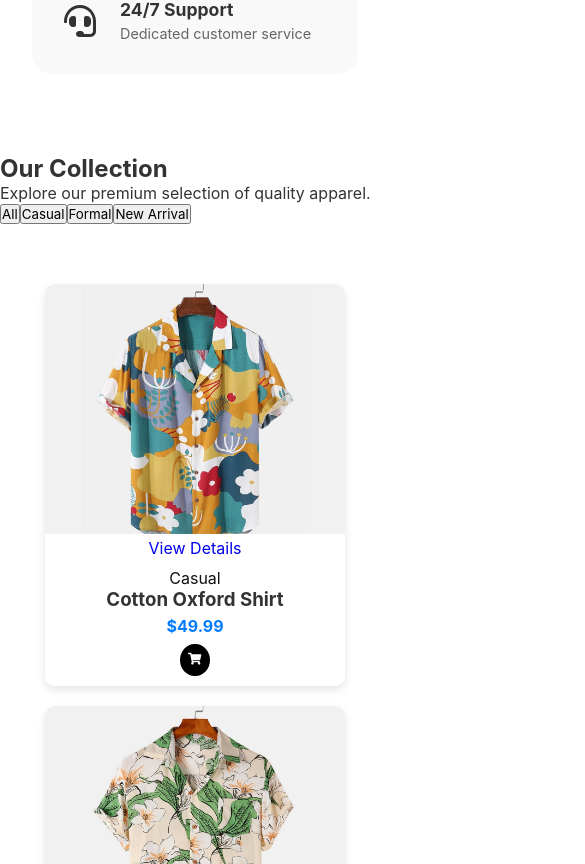
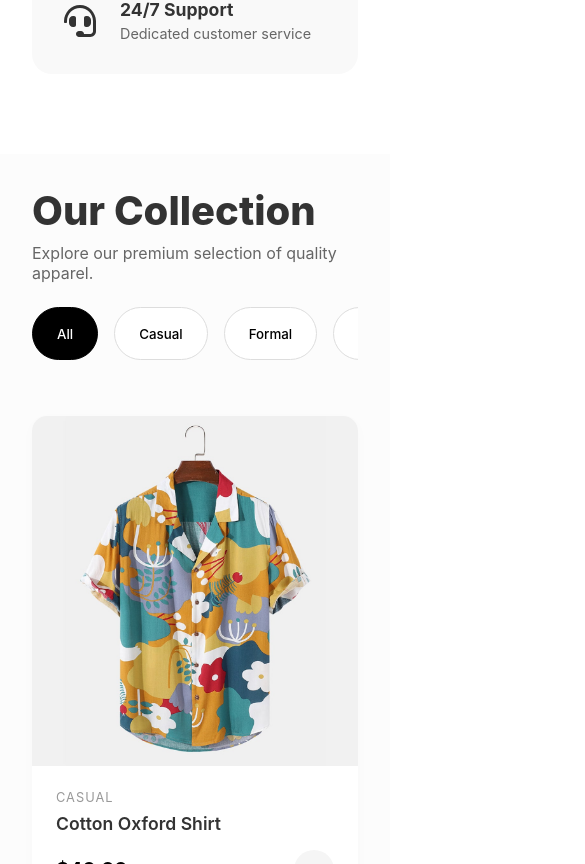
Before and after one commit to Kidkasam/ecommerce, a React (Vite) app: page / in a window 390 px wide. Shown: the part 1380-2244 px from the top of the page, 585 px wide, since content can reach past the window. Built offline with nearby package versions, Linux system fonts and the light colour scheme.

Commit message:
style: final UI adjustments and responsive fixes

```diff
--- a/src/pages/cart/Cart.css
+++ b/src/pages/cart/Cart.css
@@ -1,95 +1,259 @@
+.cart-page {
+  background-color: #f8f9fa;
+  min-height: 100vh;
+}
+
 .cart-container {
-  width: 80%;
-  margin: 2rem auto;
-  padding: 2rem;
-  background: #fff;
-  border-radius: 16px;
-  box-shadow: 0 4px 15px rgba(0, 0, 0, 0.1);
+  max-width: 1200px;
+  margin: 0 auto;
+  padding: 4rem 2rem;
 }
 
 .cart-header {
   display: flex;
   justify-content: space-between;
-  align-items: center;
-  margin-bottom: 1.5rem;
+  align-items: flex-end;
+  margin-bottom: 3rem;
+  border-bottom: 1px solid #eee;
+  padding-bottom: 1.5rem;
 }
 
-.back-btn {
-  text-decoration: none;
-  background: #333;
-  color: white;
-  padding: 0.5rem 1rem;
-  border-radius: 8px;
+.header-title h1 {
+  font-size: 2.2rem;
+  font-weight: 800;
+  margin-bottom: 0.5rem;
 }
 
-.cart-items {
+.header-title span {
+  color: #666;
+}
+
+.back-link {
+  color: #000;
+  font-weight: 600;
+  text-decoration: underline;
+}
+
+.cart-content {
+  display: grid;
+  grid-template-columns: 1fr 380px;
+  gap: 3rem;
+  align-items: start;
+}
+
+.cart-items-section {
   display: flex;
   flex-direction: column;
   gap: 1.5rem;
 }
 
-.cart-item {
-  display: flex;
+.cart-card {
+  background: white;
+  border-radius: 16px;
+  padding: 1.5rem;
+  display: grid;
+  grid-template-columns: 120px 1fr auto;
+  gap: 2rem;
   align-items: center;
-  gap: 1.5rem;
-  border-bottom: 1px solid #ddd;
-  padding-bottom: 1rem;
+  box-shadow: 0 4px 12px rgba(0, 0, 0, 0.03);
 }
 
-.cart-item img {
-  width: 100px;
-  height: 100px;
-  border-radius: 10px;
+.item-image {
+  height: 140px;
+  border-radius: 12px;
+  overflow: hidden;
+}
+
+.item-image img {
+  width: 100%;
+  height: 100%;
   object-fit: cover;
 }
 
-.cart-info h3 {
-  margin: 0;
+.item-cat {
+  font-size: 0.75rem;
+  text-transform: uppercase;
+  color: #999;
+  letter-spacing: 1px;
 }
 
-.qty-control {
+.item-main h3 {
+  margin: 0.4rem 0;
+  font-size: 1.2rem;
+}
+
+.item-price-unit {
+  font-weight: 500;
+  color: #666;
+}
+
+.item-controls {
   display: flex;
   align-items: center;
-  gap: 0.5rem;
-  margin-top: 0.4rem;
+  gap: 2rem;
+  margin-top: 1.5rem;
 }
 
-.qty-control button {
-  border: none;
-  background: #222;
-  color: white;
-  padding: 0.3rem 0.7rem;
-  border-radius: 6px;
-  cursor: pointer;
+.qty-picker {
+  display: flex;
+  align-items: center;
+  background: #f5f5f5;
+  padding: 0.5rem 1rem;
+  border-radius: 30px;
+  gap: 1.5rem;
 }
 
-.remove-btn {
+.qty-picker button {
+  background: none;
   border: none;
-  background: crimson;
-  color: white;
-  padding: 0.4rem 0.8rem;
-  border-radius: 6px;
-  margin-top: 0.5rem;
   cursor: pointer;
+  display: flex;
+  align-items: center;
+  color: #333;
 }
 
-.cart-footer {
-  text-align: right;
-  margin-top: 2rem;
+.qty-picker span {
+  font-weight: 700;
+  min-width: 20px;
+  text-align: center;
 }
 
-.checkout-btn {
-  background: limegreen;
-  color: white;
+.delete-btn {
+  background: none;
   border: none;
-  padding: 0.7rem 1.5rem;
-  border-radius: 10px;
+  color: #ff4d4d;
   cursor: pointer;
+  font-size: 1.1rem;
+  transition: transform 0.2s;
 }
 
-.empty-cart {
+.delete-btn:hover {
+  transform: scale(1.2);
+}
+
+.item-total-price {
+  font-size: 1.2rem;
+  font-weight: 700;
+}
+
+/* Summary Card */
+.summary-card {
+  background: white;
+  padding: 2.5rem;
+  border-radius: 20px;
+  box-shadow: 0 10px 30px rgba(0, 0, 0, 0.05);
+  position: sticky;
+  top: 120px;
+}
+
+.summary-card h3 {
+  font-size: 1.5rem;
+  margin-bottom: 2rem;
+}
+
+.summary-row {
+  display: flex;
+  justify-content: space-between;
+  margin-bottom: 1.2rem;
+  color: #555;
+  font-size: 1.05rem;
+}
+
+.summary-row.tax {
+  font-size: 0.9rem;
+  font-style: italic;
+}
+
+.summary-divider {
+  height: 1px;
+  background: #eee;
+  margin: 1.5rem 0;
+}
+
+.summary-row.total {
+  color: #000;
+  font-weight: 800;
+  font-size: 1.4rem;
+  margin-bottom: 2rem;
+}
+
+.checkout-proceed-btn {
+  width: 100%;
+  padding: 1.2rem;
+  background: #000;
+  color: #fff;
+  border: none;
+  border-radius: 12px;
+  font-size: 1.1rem;
+  font-weight: 600;
+  cursor: pointer;
+  display: flex;
+  align-items: center;
+  justify-content: center;
+  gap: 1rem;
+  transition: all 0.3s;
+}
+
+.checkout-proceed-btn:hover {
+  background: #333;
+  transform: translateY(-2px);
+}
+
+.summary-note {
+  margin-top: 1.5rem;
+  font-size: 0.8rem;
+  color: #999;
   text-align: center;
-  font-size: 1.2rem;
+}
+
+/* Empty State */
+.empty-cart-state {
+  text-align: center;
+  padding: 5rem 0;
+}
+
+.empty-icon {
+  font-size: 4rem;
+  color: #eee;
+  margin-bottom: 1.5rem;
+}
+
+.empty-cart-state h2 {
+  font-size: 2rem;
+  margin-bottom: 1rem;
+}
+
+.empty-cart-state p {
   color: #666;
-  margin-top: 2rem;
+  margin-bottom: 2.5rem;
 }
+
+.shop-now-btn {
+  display: inline-block;
+  padding: 1rem 2.5rem;
+  background: #000;
+  color: #fff;
+  border-radius: 30px;
+  font-weight: 600;
+}
+
+@media (max-width: 992px) {
+  .cart-content {
+    grid-template-columns: 1fr;
+  }
+}
+
+@media (max-width: 600px) {
+  .cart-card {
+    grid-template-columns: 1fr;
+    text-align: center;
+  }
+
+  .item-image {
+    height: 200px;
+  }
+
+  .item-controls {
+    justify-content: center;
+  }
+}
--- a/src/pages/contact/Contact.jsx
+++ b/src/pages/contact/Contact.jsx
@@ -4,6 +4,8 @@ import { FaPhoneAlt, FaEnvelope, FaMapMarkerAlt } from "react-icons/fa";
 
 const Contact = () => {
   return (
+    <>
+
     <div className="contact-container">
       <h2>Contact Us</h2>
 
@@ -33,6 +35,8 @@ const Contact = () => {
         </form>
       </div>
     </div>
+    </>
+
   );
 };
 
--- a/src/pages/productDetails/ProductDetail.css
+++ b/src/pages/productDetails/ProductDetail.css
@@ -1,68 +1,137 @@
+.product-details-page {
+  padding: 4rem 2rem;
+  background-color: #fff;
+  min-height: 90vh;
+}
+
 .product-details-container {
+  max-width: 1200px;
+  margin: 0 auto;
+  display: grid;
+  grid-template-columns: 1.2fr 1fr;
+  gap: 5rem;
+  align-items: center;
+}
+
+.image-section {
+  background: #f9f9f9;
+  border-radius: 30px;
+  padding: 2rem;
   display: flex;
-  flex-wrap: wrap;
-  gap: 2rem;
-  padding: 2rem;
-  background-color: #fdfdfd;
   justify-content: center;
-  align-items: flex-start;
+  overflow: hidden;
 }
 
 .image-section img {
-  max-width: 400px;
   width: 100%;
-  border-radius: 10px;
-  box-shadow: 0 6px 15px rgba(0,0,0,0.1);
+  max-width: 500px;
+  height: auto;
+  object-fit: contain;
+  border-radius: 20px;
 }
 
 .info-section {
-  max-width: 500px;
   display: flex;
   flex-direction: column;
-  gap: 1rem;
+}
+
+.back-nav-btn {
+  background: none;
+  border: none;
+  display: flex;
+  align-items: center;
+  gap: 0.5rem;
+  font-weight: 600;
+  color: #888;
+  cursor: pointer;
+  margin-bottom: 2rem;
+  transition: color 0.3s;
+}
+
+.back-nav-btn:hover {
+  color: #000;
+}
+
+.info-category {
+  font-size: 0.9rem;
+  text-transform: uppercase;
+  letter-spacing: 2px;
+  color: #999;
+  margin-bottom: 0.5rem;
 }
 
 .info-section h1 {
-  font-size: 2rem;
-  color: #333;
+  font-size: 3.5rem;
+  font-weight: 800;
+  line-height: 1.1;
+  margin-bottom: 1.5rem;
+  color: #000;
 }
 
 .info-section .price {
-  font-size: 1.5rem;
-  color: #e63946;
-  font-weight: bold;
+  font-size: 2rem;
+  font-weight: 700;
+  color: #333;
+  margin-bottom: 2rem;
 }
 
 .info-section .desc {
-  font-size: 1rem;
+  font-size: 1.1rem;
+  line-height: 1.8;
   color: #555;
-  line-height: 1.5;
+  margin-bottom: 2.5rem;
 }
 
-.add-to-cart-btn, .back-btn {
-  padding: 0.7rem 1.5rem;
-  font-size: 1rem;
-  border: none;
-  border-radius: 6px;
-  cursor: pointer;
-  transition: 0.2s;
-  margin-top: 0.5rem;
+.feature-list {
+  display: flex;
+  flex-direction: column;
+  gap: 0.8rem;
+  margin-bottom: 3rem;
+}
+
+.feature {
+  display: flex;
+  align-items: center;
+  gap: 0.8rem;
+  font-weight: 500;
+  color: #444;
 }
 
 .add-to-cart-btn {
-  background-color: #1d3557;
-  color: white;
+  padding: 1.2rem 2.5rem;
+  background: #000;
+  color: #fff;
+  border: none;
+  border-radius: 50px;
+  font-size: 1.1rem;
+  font-weight: 600;
+  cursor: pointer;
+  display: flex;
+  align-items: center;
+  justify-content: center;
+  gap: 1rem;
+  transition: all 0.3s;
+  box-shadow: 0 10px 30px rgba(0, 0, 0, 0.1);
 }
 
 .add-to-cart-btn:hover {
-  background-color: #457b9d;
+  background: #333;
+  transform: translateY(-3px);
+  box-shadow: 0 15px 40px rgba(0, 0, 0, 0.2);
 }
 
-.back-btn {
-  background-color: #f1faee;
-  color: #1d3557;
+.not-found-container {
+  text-align: center;
+  padding: 10rem 0;
 }
 
-.back-btn:hover {
-  background-color: #a8dadc;
+@media (max-width: 992px) {
+  .product-details-container {
+    grid-template-columns: 1fr;
+    gap: 3rem;
+  }
+
+  .info-section h1 {
+    font-size: 2.5rem;
+  }
 }
--- a/src/pages/products/Products.css
+++ b/src/pages/products/Products.css
@@ -1,81 +1,226 @@
-.container{
-    width: 100%;
-
-    text-align: center;
-    padding: 60px 0;
-
-    color: #111;
-
-}
-.container h2{
-    font-size: 40px;
-    margin-bottom: 30px;
-    color: #222;
+.catalog-wrapper {
+  padding-top: 2rem;
+  background-color: #fcfcfc;
 }
 
-.products-grid{
-    display: grid;
-    grid-template-columns: repeat(auto-fit, minmax(250px, 1fr));
-
-    gap: 20px;
-    justify-items: center;
-}
-.pro-card {
-  width: 100%;
-  max-width: 300px;
-  overflow: hidden;
-  cursor: pointer;
-  background: #fff;
-  border-radius: 10px;
-  box-shadow: 0 4px 8px rgba(0,0,0,0.1);
-  transition: 0.3s;
+.catalog-header {
+  max-width: 1200px;
+  margin: 0 auto;
+  padding: 0 2rem;
+  display: flex;
+  justify-content: space-between;
+  align-items: flex-end;
+  margin-bottom: 3rem;
 }
 
-.pro-card img {
+.title-section h2 {
+  font-size: 2.5rem;
+  font-weight: 800;
+  margin-bottom: 0.5rem;
+}
+
+.title-section p {
+  color: #666;
+}
+
+.filter-bar {
+  display: flex;
+  gap: 1rem;
+}
+
+.filter-btn {
+  padding: 0.6rem 1.5rem;
+  border-radius: 30px;
+  border: 1px solid #ddd;
+  background: white;
+  cursor: pointer;
+  font-weight: 500;
+  transition: all 0.3s ease;
+}
+
+.filter-btn.active,
+.filter-btn:hover {
+  background: #000;
+  color: #fff;
+  border-color: #000;
+}
+
+/* Products Grid */
+.container {
+  max-width: 1200px;
+  margin: 0 auto;
+  padding: 0 2rem 4rem;
+}
+
+.products-grid {
+  display: grid;
+  grid-template-columns: repeat(auto-fill, minmax(280px, 1fr));
+  gap: 2.5rem;
+}
+
+.pro-card {
+  background: white;
+  border-radius: 15px;
+  overflow: hidden;
+  transition: transform 0.3s;
+  box-shadow: 0 4px 15px rgba(0, 0, 0, 0.02);
+}
+
+.pro-card:hover {
+  transform: translateY(-5px);
+  box-shadow: 0 10px 30px rgba(0, 0, 0, 0.08);
+}
+
+.img-container {
+  position: relative;
+  display: block;
+  height: 350px;
+  overflow: hidden;
+}
+
+.img-container img {
   width: 100%;
-  height: 250px;
+  height: 100%;
+  object-fit: cover;
+  transition: transform 0.5s;
+}
+
+.pro-card:hover .img-container img {
+  transform: scale(1.05);
+}
+
+.card-overlay {
+  position: absolute;
+  top: 0;
+  left: 0;
+  width: 100%;
+  height: 100%;
+  background: rgba(0, 0, 0, 0.2);
+  display: flex;
+  align-items: center;
+  justify-content: center;
+  opacity: 0;
+  transition: opacity 0.3s;
+}
+
+.card-overlay span {
+  background: white;
+  padding: 0.8rem 1.5rem;
+  border-radius: 30px;
+  font-weight: 600;
+  font-size: 0.9rem;
+}
+
+.pro-card:hover .card-overlay {
+  opacity: 1;
+}
+
+.pro-info {
+  padding: 1.5rem;
+}
+
+.pro-category {
+  font-size: 0.8rem;
+  color: #999;
+  text-transform: uppercase;
+  letter-spacing: 1px;
+  display: block;
+  margin-bottom: 0.5rem;
+}
+
+.pro-info h3 {
+  font-size: 1.1rem;
+  margin-bottom: 1rem;
+  font-weight: 600;
+}
+
+.price-row {
+  display: flex;
+  justify-content: space-between;
+  align-items: center;
+}
+
+.price {
+  font-size: 1.25rem;
+  font-weight: 700;
+  color: #000;
+}
+
+.add-btn {
+  background: #f5f5f5;
+  border: none;
+  width: 40px;
+  height: 40px;
+  border-radius: 50%;
+  display: flex;
+  align-items: center;
+  justify-content: center;
+  cursor: pointer;
+  transition: all 0.3s;
+}
+
+.add-btn:hover {
+  background: #000;
+  color: #fff;
+}
+
+/* Empty State */
+.no-results {
+  text-align: center;
+  padding: 5rem 0;
+}
+
+.no-results h3 {
+  margin-top: 1rem;
+  font-size: 1.5rem;
+}
+
+.reset-btn {
+  margin-top: 1.5rem;
+  padding: 0.8rem 2rem;
+  background: #000;
+  color: #fff;
+  border: none;
+  border-radius: 30px;
+  cursor: pointer;
+}
+
+/* Banner Section */
+.product-banner {
+  position: relative;
+  height: 400px;
+  margin-top: 2rem;
+}
+
+.product-banner img {
+  width: 100%;
+  height: 100%;
   object-fit: cover;
 }
 
-.pro-info {
-  padding: 10px;
-  text-align: center;
-  background: #fff;
+.banner-overlay {
+  position: absolute;
+  top: 50%;
+  left: 10%;
+  transform: translateY(-50%);
+  color: white;
 }
 
-.pro-info h3 {
-  margin-bottom: 5px;
-  color: #333;
+.banner-overlay h3 {
+  font-size: 3rem;
+  margin-bottom: 1rem;
 }
 
-.pro-info .price {
-  color: #007bff;
-  font-weight: bold;
-  margin-bottom: 8px;
+@media (max-width: 768px) {
+  .catalog-header {
+    flex-direction: column;
+    align-items: flex-start;
+    gap: 1.5rem;
+  }
+
+  .filter-bar {
+    overflow-x: auto;
+    width: 100%;
+    padding-bottom: 0.5rem;
+  }
 }
-.banner {
-  width: 100%;
-  margin-top: 20px;
-}
-
-.banner img {
-  width: 100%;
-  height: 40vh;
-  display: block;
-}
-
-
-.add-btn {
-  background: #000;
-  color: #fff;
-  border: none;
-  padding: 8px;
-  border-radius: 50%;
-  cursor: pointer;
-  transition: 0.3s;
-}
-
-.add-btn:hover {
-  background: #007bff;
-  transform: scale(1.1);
-}
```
Also changed, not shown: src/pages/about/About.jsx (deleted, +0 -12 lines).
